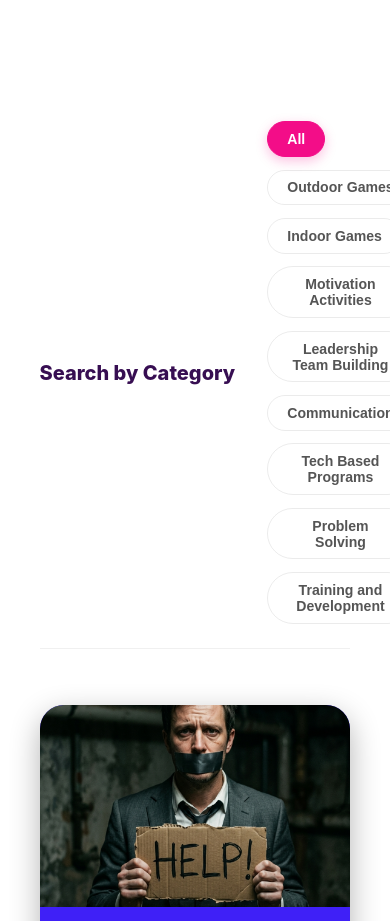
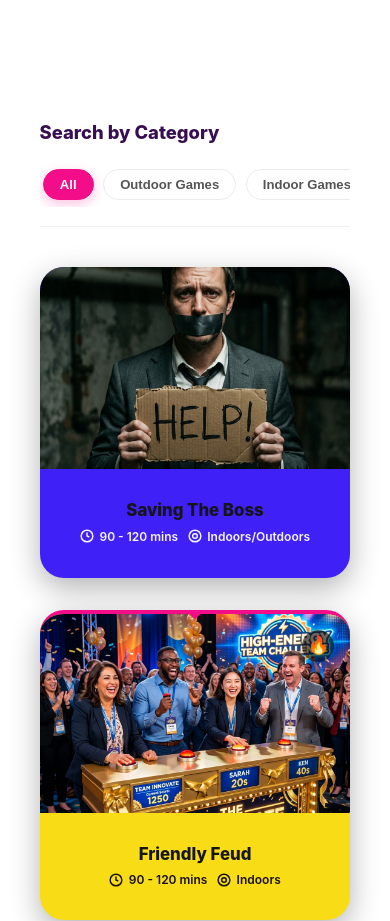
Before and after one commit to balajiamigowebster/activators, a React (Vite) app: page / in a window 390 px wide. Shown: the part 2740-3661 px from the top of the page. Built offline with nearby package versions, Linux system fonts and the light colour scheme; a web font is replaced by a local one.

Commit message:
third commit

```diff
--- a/src/index.css
+++ b/src/index.css
@@ -829,6 +829,20 @@ h1, h2, h3, h4, h5, h6 {
     display: flex;
   }
 
+  .mobile-menu-active .navbar {
+    background-color: #ffffff !important;
+    box-shadow: var(--shadow-sm);
+    border-bottom: 1px solid rgba(0, 0, 0, 0.06);
+  }
+
+  .mobile-menu-active .logo-wrapper {
+    color: var(--accent-purple) !important;
+  }
+
+  .mobile-menu-active .menu-toggle span {
+    background-color: var(--text-primary) !important;
+  }
+
   .mobile-menu-active .nav-links {
     display: flex;
     flex-direction: column;
@@ -838,14 +852,51 @@ h1, h2, h3, h4, h5, h6 {
     width: 100%;
     height: calc(100vh - 80px);
     background-color: var(--bg-primary);
-    padding: 3rem 2rem;
-    gap: 2rem;
+    padding: 2rem;
+    gap: 1.5rem;
     align-items: center;
     border-top: 1px solid var(--border-color);
+    overflow-y: auto;
   }
 
   .mobile-menu-active .nav-link {
-    font-size: 1.5rem;
+    font-size: 1.3rem;
+    color: var(--text-primary) !important;
+    padding: 0.5rem 0;
+  }
+
+  .nav-item-dropdown {
+    width: 100%;
+    display: flex;
+    flex-direction: column;
+    align-items: center;
+  }
+
+  .nav-dropdown-menu {
+    position: static !important;
+    transform: none !important;
+    box-shadow: none !important;
+    opacity: 1 !important;
+    visibility: visible !important;
+    display: none;
+    background-color: rgba(0, 0, 0, 0.02) !important;
+    width: 100%;
+    max-width: 320px;
+    padding: 0.5rem 0 !important;
+    border-radius: 8px;
+    border: none !important;
+    z-index: 10;
+  }
+
+  .nav-item-dropdown:hover .nav-dropdown-menu,
+  .nav-item-dropdown:focus-within .nav-dropdown-menu {
+    display: block !important;
+  }
+
+  .nav-dropdown-item {
+    padding: 0.5rem 1rem !important;
+    text-align: center;
+    font-size: 0.95rem;
   }
 
   .planner-wrapper, .contact-form-grid, .footer-grid {
@@ -1699,6 +1750,43 @@ h1, h2, h3, h4, h5, h6 {
   box-shadow: 0 4px 12px rgba(243, 13, 136, 0.25);
 }
 
+@media (max-width: 768px) {
+  .category-filter-row {
+    flex-direction: column;
+    align-items: stretch;
+    gap: 1.2rem;
+    margin-bottom: 2.5rem;
+    padding-bottom: 1.2rem;
+  }
+
+  .category-filter-heading {
+    font-size: 1.15rem;
+    text-align: left;
+  }
+
+  .category-pills-list {
+    flex-wrap: nowrap;
+    overflow-x: auto;
+    padding: 0.4rem 0.2rem;
+    gap: 0.6rem;
+    -webkit-overflow-scrolling: touch;
+    scrollbar-width: none;
+  }
+
+  .category-pills-list::-webkit-scrollbar {
+    display: none;
+  }
+
+  .category-pills-list li {
+    flex-shrink: 0;
+  }
+
+  .category-pill-btn {
+    padding: 0.45rem 1rem;
+    font-size: 0.82rem;
+  }
+}
+
 /* Testimony Carousel */
 /* Testimony Section - matching theteamex.com */
 .testimonials-section {
```
